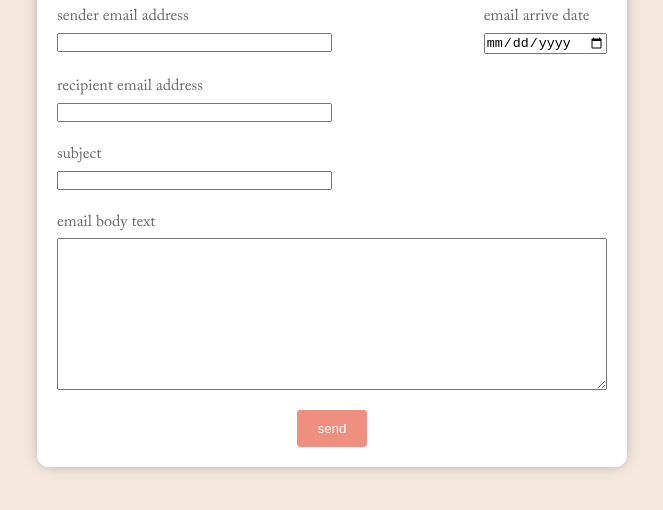
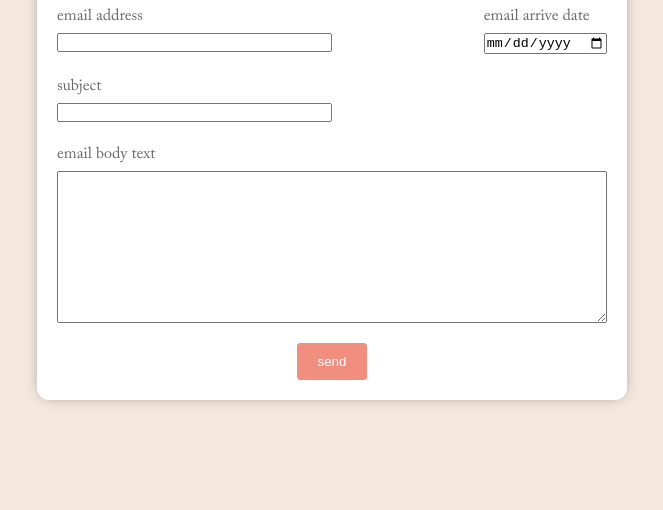
Before and after one commit to JosephJvB/congenial-octo-enigma, a Gatsby site: page / in a window 1280 px wide. Both pictures are taken after a click on the button "compose time capsule message". Shown: the part 184-694 px from the top of the page, without its empty margins (308-971 px from the left). Built offline with nearby package versions, Linux system fonts and the light colour scheme; Gatsby itself is replaced by a stand-in of ours.

Commit message:
remove other email field

```diff
--- a/src/components/emailForm.tsx
+++ b/src/components/emailForm.tsx
@@ -6,8 +6,7 @@ import "../styles/main.css"
 const lambdaUrl = ""
 
 interface sendData {
-  to: string
-  from: string
+  email: string
   sendAt: number
   subject: string
   bodyText: string
@@ -27,16 +26,14 @@ interface emailFormProps {
 }
 
 const EmailForm = (props: emailFormProps) => {
-  const [toEmail, setToEmail] = useState("")
-  const [fromEmail, setFromEmail] = useState("")
+  const [email, setEmail] = useState("")
   const [sendAt, setSendAt] = useState("")
   const [subject, setSubject] = useState("")
   const [bodyText, setBodyText] = useState("")
 
   function handleSend(): Promise<any> {
     return postData({
-      to: toEmail,
-      from: fromEmail,
+      email,
       sendAt: new Date(sendAt).getTime(),
       subject,
       bodyText
@@ -50,17 +47,13 @@ const EmailForm = (props: emailFormProps) => {
         <form onSubmit={e => e.preventDefault()}>
           <div className="row" style={{justifyContent:'space-between'}}>
             <div className="formElement w50">
-              <label htmlFor="senderEmail">sender email address</label>
-              <input type="email" name="senderEmail" onChange={e => setFromEmail(e.target.value)} />
+              <label htmlFor="Email">email address</label>
+              <input type="email" name="Email" onChange={e => setEmail(e.target.value)} />
             </div>
             <div className="formElement">
               <label htmlFor="sendAtDate">email arrive date</label>
               <input type="date" name="sendAtDate" onChange={e => setSendAt(e.target.value)} />
             </div>
-          </div>
-          <div className="formElement w50">
-            <label htmlFor="recipientEmail">recipient email address</label>
-            <input type="email" name="recipientEmail" onChange={e => setToEmail(e.target.value)} />
           </div>
           <div className="formElement w50">
             <label htmlFor="subject">subject</label>
--- a/src/styles/main.css
+++ b/src/styles/main.css
@@ -90,6 +90,7 @@ button {
   margin: 10px auto;
   border: solid 1px gray;
   border-radius: 12px;
+  background-color: #fff;
 }
 .twitter-tweet {
   margin: 0 !important;
```
